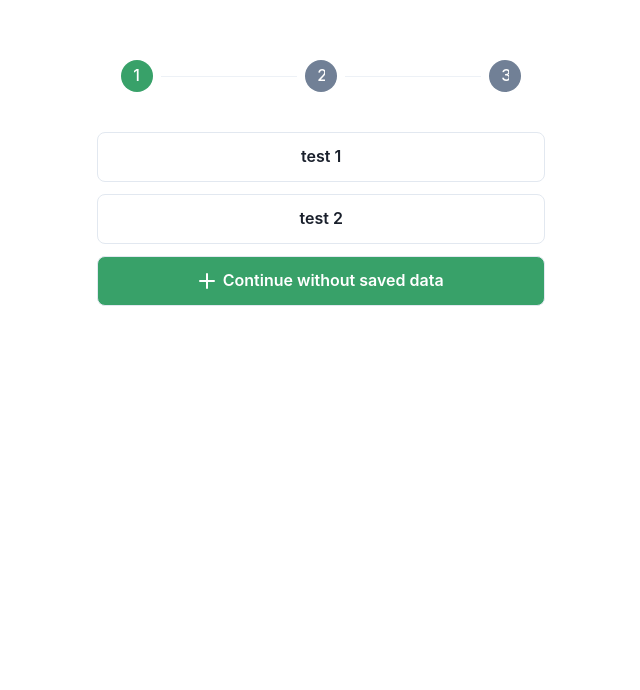
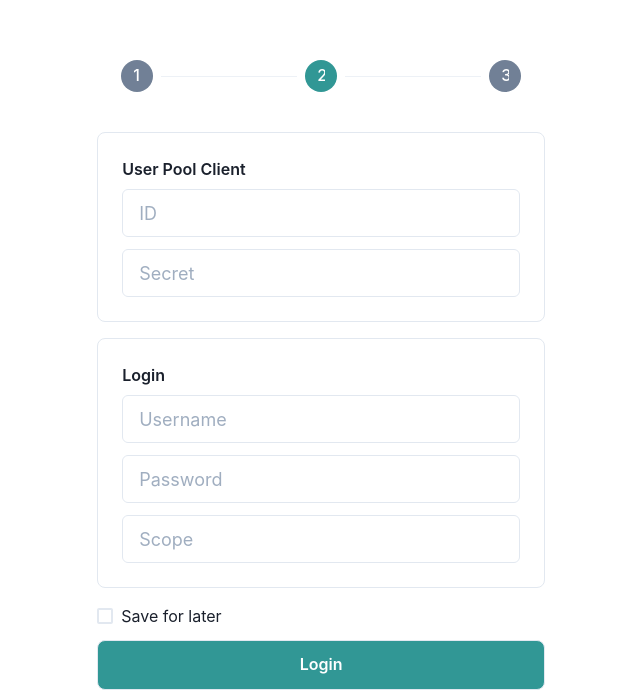
Before and after one commit to bmaximilian/cognito-auth-client, a React (Create React App) app: page / in a window 1280 px wide. Shown: the part 124-814 px from the top of the page, without its empty margins (256-896 px from the left). Built offline with nearby package versions, Linux system fonts and the light colour scheme.

Commit message:
feat: Display tokens after generation

```diff
--- a/src/App.tsx
+++ b/src/App.tsx
@@ -4,8 +4,10 @@
 import { Steps } from './components/Steps';
 import { LoginData, LoginForm } from './widgets/LoginForm';
 import { SavedEntry, SavedEntryList } from './widgets/SavedEntryList';
+import { TokenDisplay } from './widgets/TokenDisplay';
+import { BackButton } from './components/BackButton';
 
-const items = [{ title: 'test 1' }, { title: 'test 2' }];
+const items: SavedEntry[] = [];
 
 const App: React.FC = () => {
     const [step, setStep] = useState(1);
@@ -18,18 +20,30 @@
         setStep(2);
     }
 
-    function handleLogin(data: LoginData): void {
+    async function handleLogin(data: LoginData): Promise<void> {
         setStep(3);
+    }
+
+    function handleGoBack(): void {
+        setStep((current) => current - 1);
     }
 
     const steps = [
         <SavedEntryList key={0} items={items} onAdd={handleAddEntry} onItemClick={handleLoadSavedEntry} />,
         <LoginForm key={1} onSubmit={handleLogin} />,
+        <TokenDisplay
+            key={2}
+            // eslint-disable-next-line max-len
+            accessToken="eyJhbGciOiJIUzI1NiIsInR5cCI6IkpXVCJ9.eyJzdWIiOiIxMjM0NTY3ODkwIiwibmFtZSI6IkpvaG4gRG9lIiwiaWF0IjoxNTE2MjM5MDIyfQ.SflKxwRJSMeKKF2QT4fwpMeJf36POk6yJV_adQssw5c"
+            // eslint-disable-next-line max-len
+            idToken="eyJhbGciOiJIUzI1NiIsInR5cCI6IkpXVCJ9.eyJzdWIiOiIxMjM0NTY3ODkwIiwibmFtZSI6IkpvaG4gRG9lIiwiaWF0IjoxNTE2MjM5MDIyfQ.SflKxwRJSMeKKF2QT4fwpMeJf36POk6yJV_adQssw5c"
+        />,
     ];
 
     return (
         <Container mt={{ base: '2rem', md: '20vh' }} transition="margin-top .5s">
-            <Steps steps={3} currentStep={step} />
+            <Steps steps={steps.length} currentStep={step} />
+            {step !== 1 && (step !== 2 || items.length > 0) && <BackButton onClick={handleGoBack} />}
             {steps[step - 1]}
         </Container>
     );
--- /dev/null
+++ b/src/components/BackButton.tsx
@@ -0,0 +1,9 @@
+import React from 'react';
+import { ChevronLeftIcon } from '@chakra-ui/icons';
+import { Button, ButtonProps } from '@chakra-ui/react';
+
+export const BackButton: React.FC<ButtonProps> = (props) => (
+    <Button variant="ghost" mb="0.5rem" {...props}>
+        <ChevronLeftIcon /> Back
+    </Button>
+);
--- a/src/components/Input.tsx
+++ b/src/components/Input.tsx
@@ -1,4 +1,4 @@
 import React from 'react';
 import { Input as ChakraInput, InputProps } from '@chakra-ui/react';
 
-export const Input: React.FC<InputProps> = (props) => <ChakraInput size="lg" {...props} />;
+export const Input: React.FC<InputProps> = (props) => <ChakraInput focusBorderColor="teal.500" size="lg" {...props} />;
--- /dev/null
+++ b/src/components/List.tsx
@@ -0,0 +1,10 @@
+import React from 'react';
+import { Button, ButtonProps, Stack, StackProps } from '@chakra-ui/react';
+
+const ListItem: React.FC<ButtonProps> = (props) => (
+    <Button maxW="md" borderWidth="1px" borderRadius="lg" padding="1.5rem" variant="outline" {...props} />
+);
+
+const ListContainer: React.FC<StackProps> = (props) => <Stack spacing={3} {...props} />;
+
+export const List = Object.assign(ListContainer, { Item: ListItem });
--- a/src/components/Steps.tsx
+++ b/src/components/Steps.tsx
@@ -11,7 +11,7 @@
                         size="lg"
                         borderRadius="full"
                         variant="solid"
-                        colorScheme={index + 1 === props.currentStep ? 'green' : undefined}
+                        colorScheme={index + 1 === props.currentStep ? 'teal' : undefined}
                     >
                         <TagLabel>{index + 1}</TagLabel>
                     </Tag>
--- a/src/components/SubmitButton.tsx
+++ b/src/components/SubmitButton.tsx
@@ -8,7 +8,7 @@
         borderRadius="lg"
         padding="1.5rem"
         variant="solid"
-        colorScheme="green"
+        colorScheme="teal"
         {...props}
     />
 );
--- a/src/widgets/LoginForm.tsx
+++ b/src/widgets/LoginForm.tsx
@@ -17,7 +17,7 @@
     save: boolean;
 }
 
-export const LoginForm: React.FC<{ onSubmit: (data: LoginData) => void }> = (props) => {
+export const LoginForm: React.FC<{ onSubmit: (data: LoginData) => Promise<void> }> = (props) => {
     const [userPoolClientId, setUserPoolClientId] = useState('');
     const [userPoolClientSecret, setUserPoolClientSecret] = useState('');
     const [username, setUsername] = useState('');
@@ -25,8 +25,9 @@
     const [scope, setScope] = useState('');
     const [save, setSave] = useState(false);
 
-    function handleSubmit(): void {
-        props.onSubmit({
+    async function handleSubmit(): Promise<void> {
+        try {
+            await props.onSubmit({
                 userPoolClient: {
                     id: userPoolClientId,
                     secret: userPoolClientSecret || undefined,
@@ -38,6 +39,13 @@
                 },
                 save,
             });
+
+            if (save) {
+                // TODO: Show modal
+            }
+        } catch (e) {
+            // TODO: Display error
+        }
     }
 
     return (
@@ -57,7 +65,9 @@
                 <Input placeholder="Scope" onChange={(e): void => setScope(e.target.value)} />
             </FormGroup>
             <Stack spacing={3}>
-                <Checkbox onChange={(e): void => setSave(e.target.checked)}>Save for later</Checkbox>
+                <Checkbox colorScheme="teal" onChange={(e): void => setSave(e.target.checked)}>
+                    Save for later
+                </Checkbox>
                 <SubmitButton type="submit">Login</SubmitButton>
             </Stack>
         </form>
--- a/src/widgets/SavedEntryList.tsx
+++ b/src/widgets/SavedEntryList.tsx
@@ -1,17 +1,11 @@
-import React from 'react';
-import { Button, ButtonProps, Stack, StackProps } from '@chakra-ui/react';
+import React, { useEffect } from 'react';
 import { AddIcon } from '@chakra-ui/icons';
 import { SubmitButton } from '../components/SubmitButton';
+import { List } from '../components/List';
 
 export interface SavedEntry {
     title: string;
 }
-
-const Card: React.FC<ButtonProps> = (props) => (
-    <Button maxW="md" borderWidth="1px" borderRadius="lg" padding="1.5rem" variant="outline" {...props} />
-);
-
-const ListContainer: React.FC<StackProps> = (props) => <Stack spacing={3} {...props} />;
 
 interface SavedEntryListProps {
     items: SavedEntry[];
@@ -19,16 +13,24 @@
     onAdd: () => void;
 }
 
-export const SavedEntryList: React.FC<SavedEntryListProps> = (props) => (
-    <ListContainer>
+export const SavedEntryList: React.FC<SavedEntryListProps> = (props) => {
+    useEffect(() => {
+        if (!props.items.length && typeof props.onAdd === 'function') {
+            props.onAdd();
+        }
+    }, [props.items.length, props.onAdd]);
+
+    return (
+        <List>
             {props.items.map((item) => (
-            <Card key={item.title} onClick={(): void => props.onItemClick(item)}>
+                <List.Item key={item.title} onClick={(): void => props.onItemClick(item)}>
                     {item.title}
-            </Card>
+                </List.Item>
             ))}
             <SubmitButton onClick={props.onAdd}>
                 <AddIcon />
                 &ensp;Continue without saved data
             </SubmitButton>
-    </ListContainer>
+        </List>
     );
+};
--- /dev/null
+++ b/src/widgets/TokenDisplay.tsx
@@ -0,0 +1,28 @@
+import React from 'react';
+import { Flex } from '@chakra-ui/react';
+import { List } from '../components/List';
+
+interface TokenDisplayProps {
+    accessToken: string;
+    idToken: string;
+}
+
+const TokenItem: React.FC<{ title: string; token: string }> = (props) => (
+    <List.Item flex={1}>
+        <Flex justify="space-between" flex={1} flexWrap="wrap" align="start" direction="column">
+            <span style={{ marginBottom: '0.5rem' }}>{props.title}:</span>
+            <span style={{ wordBreak: 'break-all', whiteSpace: 'pre-wrap', textAlign: 'left', fontWeight: 'normal' }}>
+                {props.token}
+            </span>
+        </Flex>
+    </List.Item>
+);
+
+export const TokenDisplay: React.FC<TokenDisplayProps> = (props) => (
+    <>
+        <List>
+            <TokenItem title="ID Token" token={props.idToken} />
+            <TokenItem title="Access Token" token={props.accessToken} />
+        </List>
+    </>
+);
```
Lines whose indentation alone changed are shown as unchanged.
